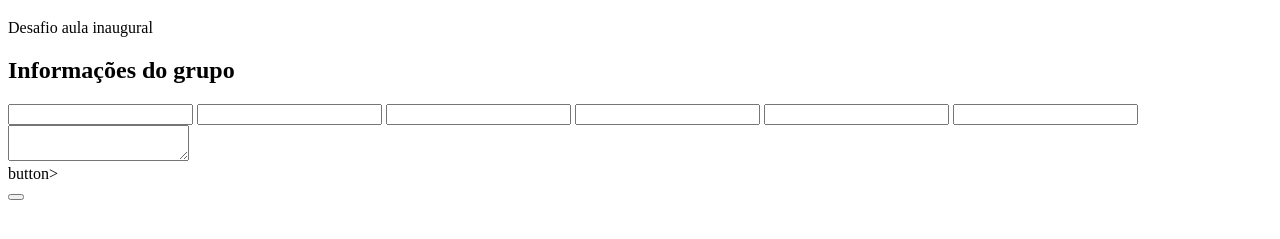
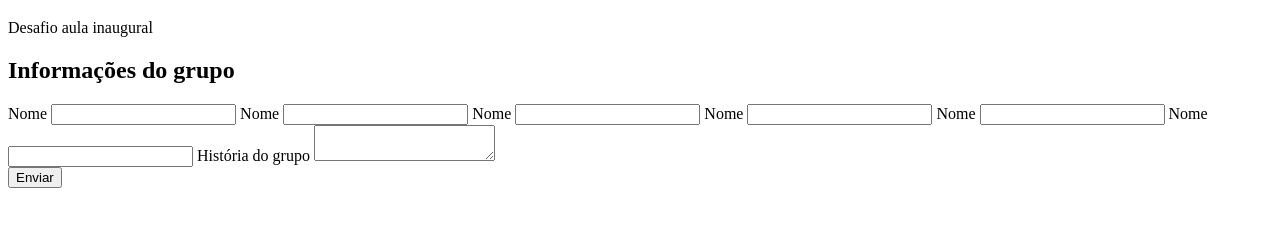
Before and after one commit to melperdomo/Pos-desafio, a plain HTML site: page index.html in a window 1280 px wide. Shown: the part 61-300 px from the top of the page. Drawn offline with Linux system fonts and the light colour scheme.

Commit message:
Fix: Adiciona texto

```diff
--- a/index.html
+++ b/index.html
@@ -14,30 +14,36 @@
             <h2>Informações do grupo</h2>
             <form action="">
                 <label for="">
+                    Nome
                     <input type="text">
                 </label>
                 <label for="">
+                    Nome
                     <input type="text">
                 </label>
                 <label for="">
+                    Nome
                     <input type="text">
                 </label>
                 <label for="">
+                    Nome
                     <input type="text">
                 </label>
                 <label for="">
+                    Nome
                     <input type="text">
                 </label>
                 <label for="">
+                    Nome
                     <input type="text">
                 </label>
                 <label for="">
+                    História do grupo
                     <textarea name="" id=""></textarea>
                 </label>
             </form>
-            button></button>
         </div>
-        <button></button>
+        <button>Enviar</button>
     </div>
 </body>
 </html>
```
